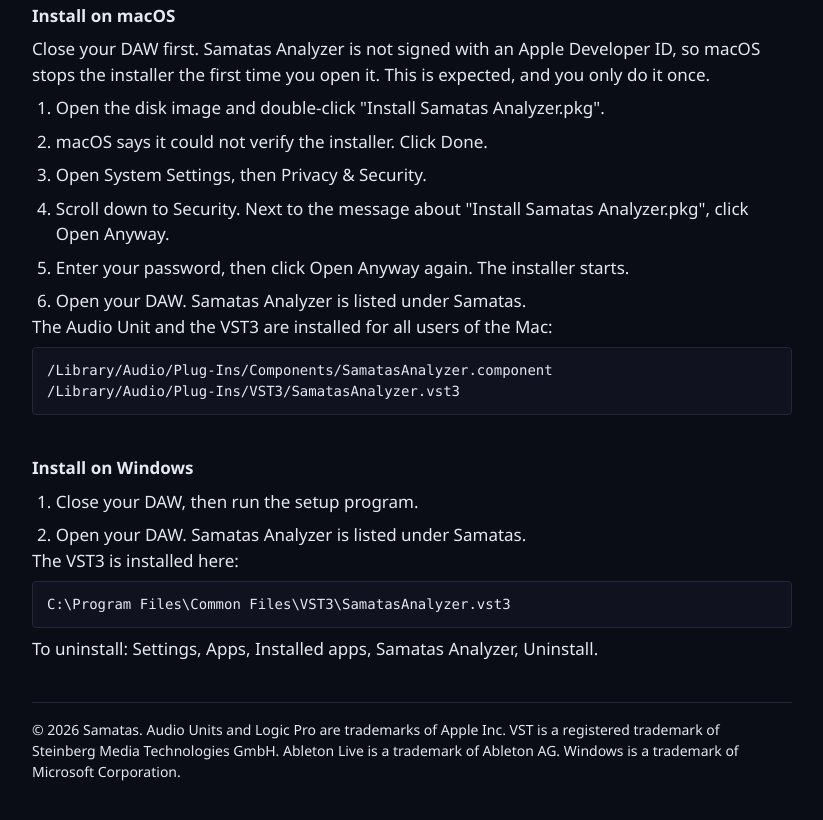
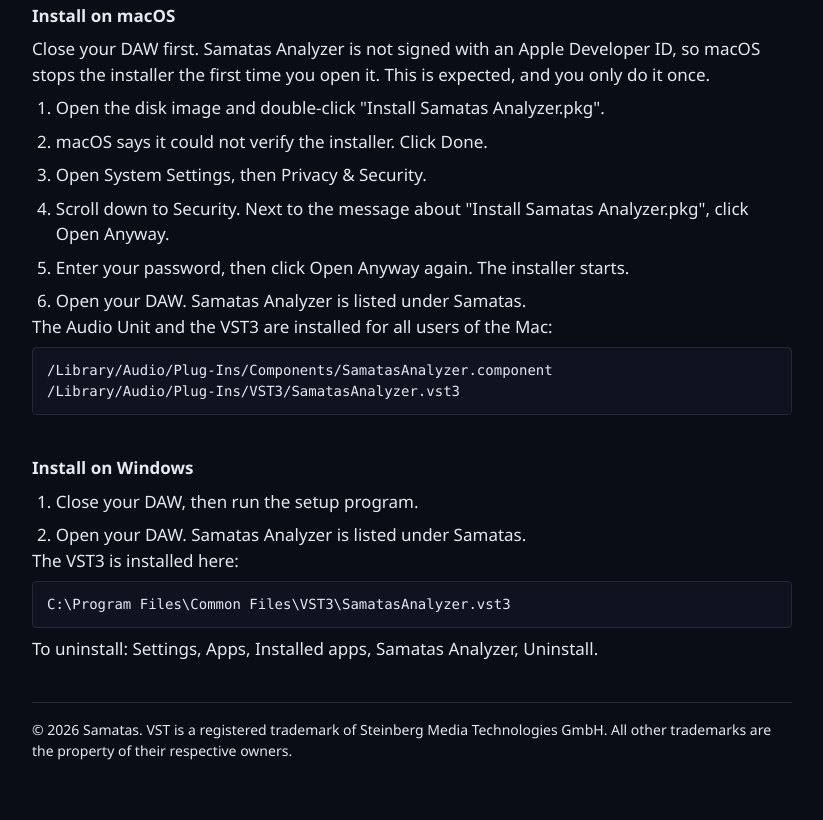
Before and after one commit to Ippokratis/samatas, a plain HTML site: page analyzer.html in a window 1280 px wide. Shown: the part 2917-3737 px from the top of the page, without its empty margins (228-1051 px from the left). Drawn offline with Linux system fonts and the light colour scheme.

Commit message:
trademarks

```diff
--- a/analyzer.html
+++ b/analyzer.html
@@ -212,10 +212,9 @@
 
       <footer>
         <p>
-          &copy; 2026 Samatas. Audio Units and Logic Pro are trademarks of Apple
-          Inc. VST is a registered trademark of Steinberg Media Technologies
-          GmbH. Ableton Live is a trademark of Ableton AG. Windows is a
-          trademark of Microsoft Corporation.
+          &copy; 2026 Samatas. VST is a registered trademark of Steinberg Media
+          Technologies GmbH. All other trademarks are the property of their
+          respective owners.
         </p>
       </footer>
     </div>
```
